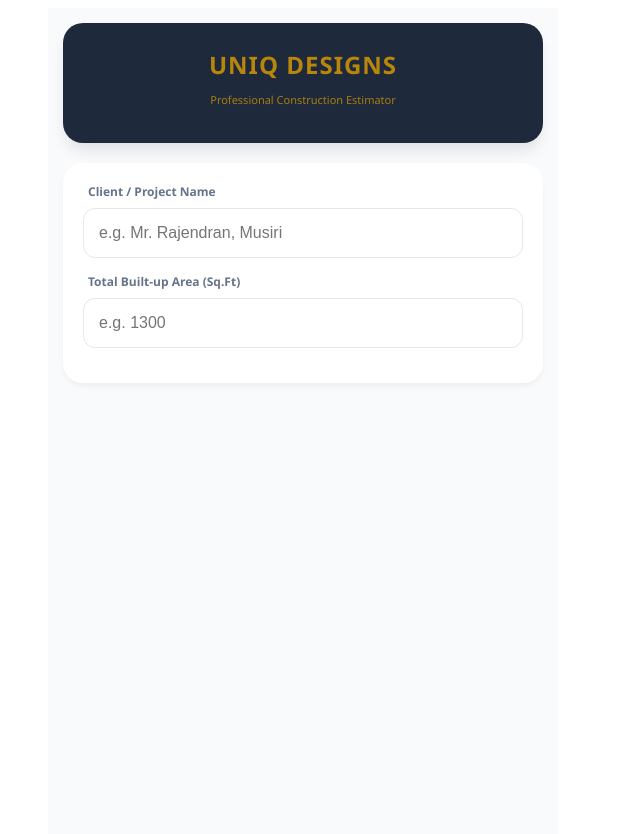
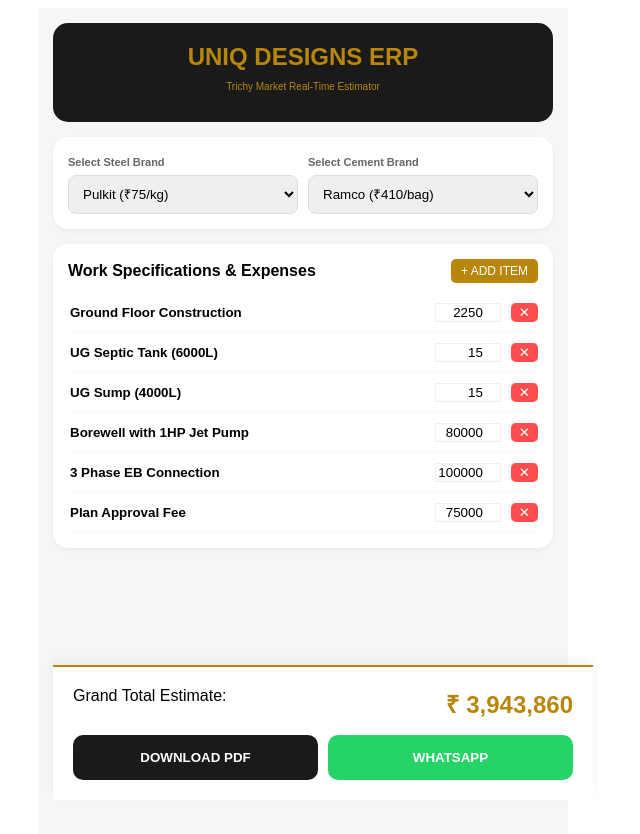
Before and after one commit to Movieeesss/BOQ-ESTIMATOR, a React (Vite) app: page / in a window 1280 px wide. Shown: the top 834 px of the page, without its empty margins (337-977 px from the left). Built offline with nearby package versions, Linux system fonts and the light colour scheme.

Commit message:
Update BOQ ESTIMATOR.tsx

```diff
--- a/src/BOQ ESTIMATOR.tsx
+++ b/src/BOQ ESTIMATOR.tsx
@@ -2,202 +2,148 @@ import React, { useState, useEffect, useMemo } from 'react';
 import jsPDF from 'jspdf';
 import autoTable from 'jspdf-autotable';
 
-// --- 1. THE DATA HUB (Directly from your 5 Images) ---
-const SPECS = {
-  structure: [
-    "Type: Fully Framed Residential",
-    "Column: 1'0\"x0'9\" & 0'9\"x0'9\"",
-    "Plinth: 0'9\"x1'0\" & 0'9\"x1'3\"",
-    "Mix: M20 Grade (1:1.5:3)",
-    "Slab: 4.5\" Thickness"
-  ],
-  materials: [
-    { item: "Cement", brands: "Chettinad / Ramco Super Plast / UltraTech", rate: 410, unit: "Bag", coeff: 0.42 },
-    { item: "Steel", brands: "Fe 550D TMT Bars (PULKIT / JSW)", rate: 75, unit: "Kg", coeff: 4.0 },
-    { item: "Sand", brands: "M-Sand & P-Sand (Filter Sand)", rate: 4000, unit: "Unit", coeff: 0.018 }, // 1 unit per ~55 sqft
-    { item: "3/4 Metal", brands: "Blue Metal / Aggregates", rate: 30, unit: "Cft", coeff: 1.4 },
-    { item: "Bricks", brands: "Chamber brick / Fly-Ash (Basement)", rate: 8.50, unit: "Nos", coeff: 22 },
-    { item: "Tiles", brands: "KAG / Millenium (Vitrified 4'x2')", rate: 55, unit: "Sft", coeff: 1.1 },
-    { item: "Granite", brands: "Table Top Black Granite", rate: 130, unit: "Sft", coeff: 0.05 },
-    { item: "Painting", brands: "Asian Paints (Apex / Tractor Emulsion)", rate: 18, unit: "Sft", coeff: 3.5 }
-  ],
-  excludes: [
-    "Septic Tank & UG Sump (Beyond standard size)",
-    "Fan and Light Fittings",
-    "Elevation Work (Architect Level)",
-    "Compound Wall and Gates",
-    "Borewell & EB Charges",
-    "Approval & Blue Print Charges"
-  ]
+// --- DATA FROM IMAGES 1-8 ---
+const INITIAL_MARKET_RATES = {
+  cement: { "Ramco": 410, "Chettinad": 405, "UltraTech": 425 },
+  steel: { "Pulkit": 75, "JSW": 78, "TATA Tiscon": 82 },
+  tiles: { "KAG": 55, "Millenium": 60, "Somany": 75 },
+  sand: 4000, bricks: 8.5, granite: 130
 };
 
-export default function UniversalConstructionEstimator() {
-  // --- 2. LOCAL STORAGE & STATE ---
-  const [builtUpArea, setBuiltUpArea] = useState<number>(() => Number(localStorage.getItem('uniq_area')) || 0);
-  const [clientName, setClientName] = useState(() => localStorage.getItem('uniq_client') || "");
+export default function MasterConstructionERP() {
+  const [clientName, setClientName] = useState("Mr. Rajendran");
+  const [builtArea, setBuiltArea] = useState(1300);
+  const [selectedSteel, setSelectedSteel] = useState("Pulkit");
+  const [selectedCement, setSelectedCement] = useState("Ramco");
 
-  // Auto-save to LocalStorage
-  useEffect(() => {
-    localStorage.setItem('uniq_area', builtUpArea.toString());
-    localStorage.setItem('uniq_client', clientName);
-  }, [builtUpArea, clientName]);
+  // Custom Items State (Allows Adding/Deleting from Images 1 & 2)
+  const [items, setItems] = useState([
+    { id: 1, desc: "Ground Floor Construction", qty: 1300, rate: 2250, unit: "Sft", type: "main" },
+    { id: 2, desc: "UG Septic Tank (6000L)", qty: 6000, rate: 15, unit: "Ltr", type: "utility" },
+    { id: 3, desc: "UG Sump (4000L)", qty: 4000, rate: 15, unit: "Ltr", type: "utility" },
+    { id: 4, desc: "Borewell with 1HP Jet Pump", qty: 1, rate: 80000, unit: "Nos", type: "expense" },
+    { id: 5, desc: "3 Phase EB Connection", qty: 1, rate: 100000, unit: "Nos", type: "expense" },
+    { id: 6, desc: "Plan Approval Fee", qty: 1, rate: 75000, unit: "Nos", type: "expense" }
+  ]);
 
-  // --- 3. THE "PERFECT ESTIMATOR" CALCULATION ---
-  const results = useMemo(() => {
-    if (!builtUpArea || builtUpArea <= 0) return null;
+  // --- CALCULATION LOGIC ---
+  const calculation = useMemo(() => {
+    // Material Quantities based on Built Area
+    const cementQty = builtArea * 0.42;
+    const steelQty = builtArea * 4.0;
 
-    const items = SPECS.materials.map(m => {
-      const qty = builtUpArea * m.coeff;
-      const cost = qty * m.rate;
-      return { ...m, qty, cost };
+    const materialCost = (cementQty * INITIAL_MARKET_RATES.cement[selectedCement]) +
+                         (steelQty * INITIAL_MARKET_RATES.steel[selectedSteel]);
+
+    const itemsTotal = items.reduce((sum, item) => sum + (item.qty * item.rate), 0);
+    const grandTotal = itemsTotal + materialCost;
+
+    return { cementQty, steelQty, itemsTotal, materialCost, grandTotal };
+  }, [builtArea, selectedSteel, selectedCement, items]);
+
+  // --- ACTIONS ---
+  const deleteItem = (id) => setItems(items.filter(i => i.id !== id));
+
+  const addItem = () => {
+    const newItem = { id: Date.now(), desc: "New Work Item", qty: 1, rate: 0, unit: "Nos", type: "custom" };
+    setItems([...items, newItem]);
+  };
+
+  const generatePDF = () => {
+    const doc = new jsPDF();
+    doc.setFontSize(16);
+    doc.text("UNIQ DESIGNS - MASTER QUOTATION", 105, 15, { align: 'center' });
+
+    const tableData = items.map(i => [i.desc, `${i.qty} ${i.unit}`, `Rs.${i.rate}`, `Rs.${(i.qty * i.rate).toLocaleString()}`]);
+    tableData.push(["Cement (" + selectedCement + ")", `${calculation.cementQty.toFixed(0)} Bags`, "Market", "Included"]);
+    tableData.push(["Steel (" + selectedSteel + ")", `${calculation.steelQty.toFixed(0)} Kgs`, "Market", "Included"]);
+
+    autoTable(doc, {
+      startY: 25,
+      head: [['Description', 'Quantity', 'Rate', 'Total']],
+      body: tableData,
+      foot: [['', '', 'GRAND TOTAL', `Rs. ${calculation.grandTotal.toLocaleString()}`]],
+      theme: 'grid',
+      headStyles: { fillColor: [184, 134, 11] }
     });
 
-    // Calculations for Sump & Septic from Image 1
-    const laborCost = builtUpArea * 550;
-    const septicCost = 90000; // From Image 1: 6000 Ltrs @ Rs.15
-    const sumpCost = 60000;   // From Image 1: 4000 Ltrs @ Rs.15
-
-    const grandTotal = items.reduce((sum, i) => sum + i.cost, 0) + laborCost + septicCost + sumpCost;
-
-    return { items, laborCost, septicCost, sumpCost, grandTotal };
-  }, [builtUpArea]);
-
-  // --- 4. EXPORT TO PDF (Vercel/TypeScript Fixed) ---
-  const generatePDF = () => {
-    if (!results) return;
-    const doc = new jsPDF();
-
-    // Header
-    doc.setFontSize(20);
-    doc.setTextColor(184, 134, 11); // Golden color
-    doc.text("UNIQ DESIGNS & CONSULTANCY", 105, 20, { align: 'center' });
-
-    doc.setFontSize(10);
-    doc.setTextColor(100);
-    doc.text(`Project Specification for: ${clientName || "Valued Client"}`, 105, 28, { align: 'center' });
-    doc.text(`Total Area: ${builtUpArea} Sq.Ft | Date: ${new Date().toLocaleDateString()}`, 105, 33, { align: 'center' });
-
-    // Material Table
-    const tableData = results.items.map(i => [
-      i.item,
-      i.brands,
-      `${i.qty.toFixed(0)} ${i.unit}`,
-      `Rs.${i.cost.toLocaleString()}`
-    ]);
-
-    // Adding Labor and Utilities
-    tableData.push(["Labor Charges", "Full Execution (RCC + Brick + Plaster)", "-", `Rs.${results.laborCost.toLocaleString()}`]);
-    tableData.push(["UG Septic Tank", "6000 Ltrs Capacity", "Rs.15/L", `Rs.${results.septicCost.toLocaleString()}`]);
-    tableData.push(["UG Sump", "4000 Ltrs Capacity", "Rs.15/L", `Rs.${results.sumpCost.toLocaleString()}`]);
-
-    autoTable(doc, {
-      startY: 40,
-      head: [['Work Description', 'Specification / Brands', 'Quantity', 'Amount']],
-      body: tableData,
-      foot: [['', '', 'TOTAL ESTIMATED COST', `Rs. ${results.grandTotal.toLocaleString()}`]],
-      theme: 'grid',
-      headStyles: { fillColor: [184, 134, 11] }, // Golden
-      footStyles: { fillColor: [30, 41, 59], textColor: [255, 255, 255] }
-    });
-
-    // Fix for TypeScript "lastAutoTable" error
-    const finalY = (doc as any).lastAutoTable.finalY;
-
-    // Exclusions Table
-    autoTable(doc, {
-      startY: finalY + 10,
-      head: [['EXCLUSIONS (NOT INCLUDED IN ABOVE COST)']],
-      body: SPECS.excludes.map(ex => [ex]),
-      theme: 'plain',
-      headStyles: { fillColor: [200, 0, 0] },
-      styles: { fontSize: 9, textColor: [100, 100, 100] }
-    });
-
-    doc.save(`Estimate_${clientName || 'Uniq'}.pdf`);
-  };
-
-  // --- 5. WHATSAPP SHARE ---
-  const shareWhatsApp = () => {
-    if (!results) return;
-    const msg = `*UNIQ DESIGNS ESTIMATE*\n` +
-                `--------------------------\n` +
-                `*Client:* ${clientName}\n` +
-                `*Area:* ${builtUpArea} Sq.Ft\n` +
-                `*Total Cost:* ₹${results.grandTotal.toLocaleString()}\n\n` +
-                `*Includes:* ${SPECS.materials.slice(0, 4).map(m => m.item).join(", ")}...\n` +
-                `_PDF report generated via Uniq App_`;
-    window.open(`https://wa.me/?text=${encodeURIComponent(msg)}`, '_blank');
+    doc.save(`${clientName}_Quotation.pdf`);
   };
 
   return (
     <div style={containerStyle}>
       <div style={headerStyle}>
-        <h2 style={{ margin: 0, letterSpacing: '1px' }}>UNIQ DESIGNS</h2>
-        <p style={{ fontSize: '11px', opacity: 0.9 }}>Professional Construction Estimator</p>
+        <h2 style={{ margin: 0 }}>UNIQ DESIGNS ERP</h2>
+        <p style={{ fontSize: '10px' }}>Trichy Market Real-Time Estimator</p>
       </div>
 
+      {/* CUSTOMIZATION PANEL */}
       <div style={cardStyle}>
-        <label style={labelStyle}>Client / Project Name</label>
-        <input
-          style={inputStyle}
-          placeholder="e.g. Mr. Rajendran, Musiri"
-          value={clientName}
-          onChange={(e) => setClientName(e.target.value)}
-        />
-
-        <label style={labelStyle}>Total Built-up Area (Sq.Ft)</label>
-        <input
-          style={inputStyle}
-          type="number"
-          placeholder="e.g. 1300"
-          value={builtUpArea || ""}
-          onChange={(e) => setBuiltUpArea(Number(e.target.value))}
-        />
+        <div style={grid2}>
+          <div>
+            <label style={labelStyle}>Select Steel Brand</label>
+            <select style={selectStyle} value={selectedSteel} onChange={(e) => setSelectedSteel(e.target.value)}>
+              {Object.keys(INITIAL_MARKET_RATES.steel).map(s => <option key={s} value={s}>{s} (₹{INITIAL_MARKET_RATES.steel[s]}/kg)</option>)}
+            </select>
+          </div>
+          <div>
+            <label style={labelStyle}>Select Cement Brand</label>
+            <select style={selectStyle} value={selectedCement} onChange={(e) => setSelectedCement(e.target.value)}>
+              {Object.keys(INITIAL_MARKET_RATES.cement).map(c => <option key={c} value={c}>{c} (₹{INITIAL_MARKET_RATES.cement[c]}/bag)</option>)}
+            </select>
+          </div>
+        </div>
       </div>
 
-      {results && (
-        <div style={{ animation: 'fadeIn 0.5s ease' }}>
-          <div style={grandTotalCard}>
-            <small style={{ color: '#B8860B' }}>Total Construction Budget</small>
-            <h1 style={{ margin: '5px 0', fontSize: '32px' }}>₹ {results.grandTotal.toLocaleString()}</h1>
+      {/* DYNAMIC ITEM LIST (Images 1 & 2) */}
+      <div style={cardStyle}>
+        <div style={{ display: 'flex', justifyContent: 'space-between', alignItems: 'center', marginBottom: '10px' }}>
+          <h4 style={{ margin: 0 }}>Work Specifications & Expenses</h4>
+          <button onClick={addItem} style={addBtn}>+ ADD ITEM</button>
+        </div>
+        {items.map((item) => (
+          <div key={item.id} style={itemRow}>
+            <input
+              style={{ flex: 2, border: 'none', fontWeight: 'bold' }}
+              value={item.desc}
+              onChange={(e) => setItems(items.map(i => i.id === item.id ? {...i, desc: e.target.value} : i))}
+            />
+            <input
+              style={{ width: '60px', textAlign: 'right', border: '1px solid #eee' }}
+              type="number"
+              value={item.rate}
+              onChange={(e) => setItems(items.map(i => i.id === item.id ? {...i, rate: Number(e.target.value)} : i))}
+            />
+            <button onClick={() => deleteItem(item.id)} style={delBtn}>✕</button>
           </div>
+        ))}
+      </div>
 
-          <div style={cardStyle}>
-            <h4 style={{ margin: '0 0 15px 0', color: '#334155', borderBottom: '2px solid #f1f5f9', paddingBottom: '5px' }}>
-              Material & Brand Guide
-            </h4>
-            {results.items.map(i => (
-              <div key={i.item} style={itemRow}>
-                <div style={{ flex: 1 }}>
-                  <div style={{ fontWeight: 'bold', fontSize: '14px', color: '#1e293b' }}>{i.item}</div>
-                  <div style={{ fontSize: '11px', color: '#64748b' }}>{i.brands}</div>
-                </div>
-                <div style={{ textAlign: 'right' }}>
-                  <div style={{ fontSize: '14px', color: '#1e293b' }}>{i.qty.toFixed(0)} {i.unit}</div>
-                  <div style={{ fontSize: '12px', fontWeight: 'bold', color: '#B8860B' }}>₹{i.cost.toLocaleString()}</div>
-                </div>
-              </div>
-            ))}
-          </div>
-
-          <div style={stickyFooter}>
-            <button onClick={generatePDF} style={pdfBtn}>DOWNLOAD PDF 📄</button>
-            <button onClick={shareWhatsApp} style={waBtn}>WHATSAPP ✅</button>
-          </div>
+      {/* SUMMARY FOOTER */}
+      <div style={footerStyle}>
+        <div style={{ display: 'flex', justifyContent: 'space-between', marginBottom: '15px' }}>
+          <span>Grand Total Estimate:</span>
+          <span style={{ fontSize: '24px', fontWeight: 'bold', color: '#B8860B' }}>₹ {calculation.grandTotal.toLocaleString()}</span>
         </div>
-      )}
+        <div style={{ display: 'grid', gridTemplateColumns: '1fr 1fr', gap: '10px' }}>
+          <button onClick={generatePDF} style={mainBtn}>DOWNLOAD PDF</button>
+          <button onClick={() => window.open(`https://wa.me/?text=Quotation: ₹${calculation.grandTotal.toLocaleString()}`)} style={waBtn}>WHATSAPP</button>
+        </div>
+      </div>
     </div>
   );
 }
 
-// --- STYLING (Professional Mobile Look) ---
-const containerStyle = { maxWidth: '480px', margin: '0 auto', background: '#f8fafc', minHeight: '100vh', padding: '15px', fontFamily: '"Segoe UI", Roboto, sans-serif', paddingBottom: '100px' };
-const headerStyle = { background: '#1e293b', color: '#B8860B', padding: '25px', borderRadius: '20px', textAlign: 'center' as const, marginBottom: '20px', boxShadow: '0 10px 15px -3px rgba(0,0,0,0.1)' };
-const cardStyle = { background: 'white', padding: '20px', borderRadius: '20px', boxShadow: '0 4px 6px -1px rgba(0,0,0,0.05)', marginBottom: '15px' };
-const labelStyle = { fontSize: '12px', fontWeight: 'bold', color: '#64748b', display: 'block', marginBottom: '8px', marginLeft: '5px' };
-const inputStyle = { width: '100%', padding: '15px', border: '1px solid #e2e8f0', borderRadius: '12px', marginBottom: '15px', boxSizing: 'border-box' as const, fontSize: '16px', outline: 'none' };
-const grandTotalCard = { background: '#0f172a', color: 'white', padding: '30px', borderRadius: '25px', textAlign: 'center' as const, marginBottom: '20px', border: '1px solid #B8860B' };
-const itemRow = { display: 'flex', justifyContent: 'space-between', padding: '12px 0', borderBottom: '1px solid #f1f5f9' };
-const stickyFooter = { display: 'grid', gridTemplateColumns: '1fr 1fr', gap: '12px', marginTop: '15px' };
-const pdfBtn = { background: '#1e293b', color: 'white', border: 'none', padding: '18px', borderRadius: '15px', fontWeight: 'bold' as const, fontSize: '14px', cursor: 'pointer' };
-const waBtn = { background: '#22c55e', color: 'white', border: 'none', padding: '18px', borderRadius: '15px', fontWeight: 'bold' as const, fontSize: '14px', cursor: 'pointer' };
+// --- STYLING ---
+const containerStyle = { maxWidth: '500px', margin: '0 auto', background: '#f4f7f6', minHeight: '100vh', padding: '15px', paddingBottom: '150px', fontFamily: 'sans-serif' };
+const headerStyle = { background: '#1a1a1a', color: '#B8860B', padding: '20px', borderRadius: '15px', textAlign: 'center' as const, marginBottom: '15px' };
+const cardStyle = { background: 'white', padding: '15px', borderRadius: '15px', marginBottom: '15px', boxShadow: '0 2px 5px rgba(0,0,0,0.05)' };
+const grid2 = { display: 'grid', gridTemplateColumns: '1fr 1fr', gap: '10px' };
+const labelStyle = { fontSize: '11px', color: '#666', fontWeight: 'bold' as const };
+const selectStyle = { width: '100%', padding: '10px', borderRadius: '8px', border: '1px solid #ddd', marginTop: '5px' };
+const itemRow = { display: 'flex', gap: '10px', padding: '10px 0', borderBottom: '1px solid #f9f9f9', alignItems: 'center' };
+const addBtn = { background: '#B8860B', color: 'white', border: 'none', padding: '5px 10px', borderRadius: '5px', cursor: 'pointer', fontSize: '12px' };
+const delBtn = { background: '#ff4d4d', color: 'white', border: 'none', borderRadius: '5px', padding: '2px 8px', cursor: 'pointer' };
+const footerStyle = { position: 'fixed' as const, bottom: 0, width: '100%', maxWidth: '500px', background: 'white', padding: '20px', borderTop: '2px solid #B8860B', boxShadow: '0 -5px 10px rgba(0,0,0,0.05)' };
+const mainBtn = { padding: '15px', background: '#1a1a1a', color: 'white', border: 'none', borderRadius: '10px', fontWeight: 'bold' as const, cursor: 'pointer' };
+const waBtn = { padding: '15px', background: '#25D366', color: 'white', border: 'none', borderRadius: '10px', fontWeight: 'bold' as const, cursor: 'pointer' };
```
